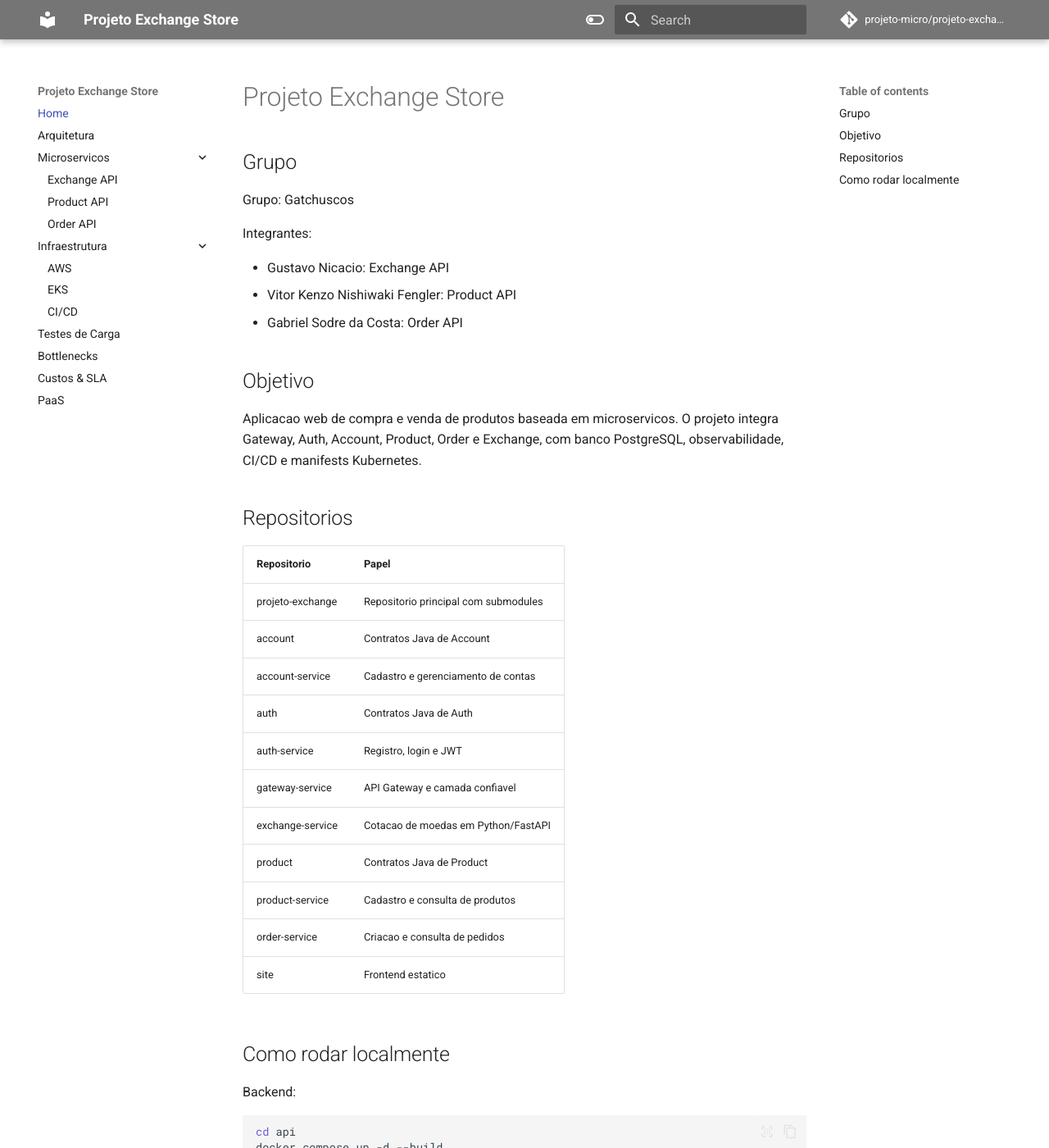
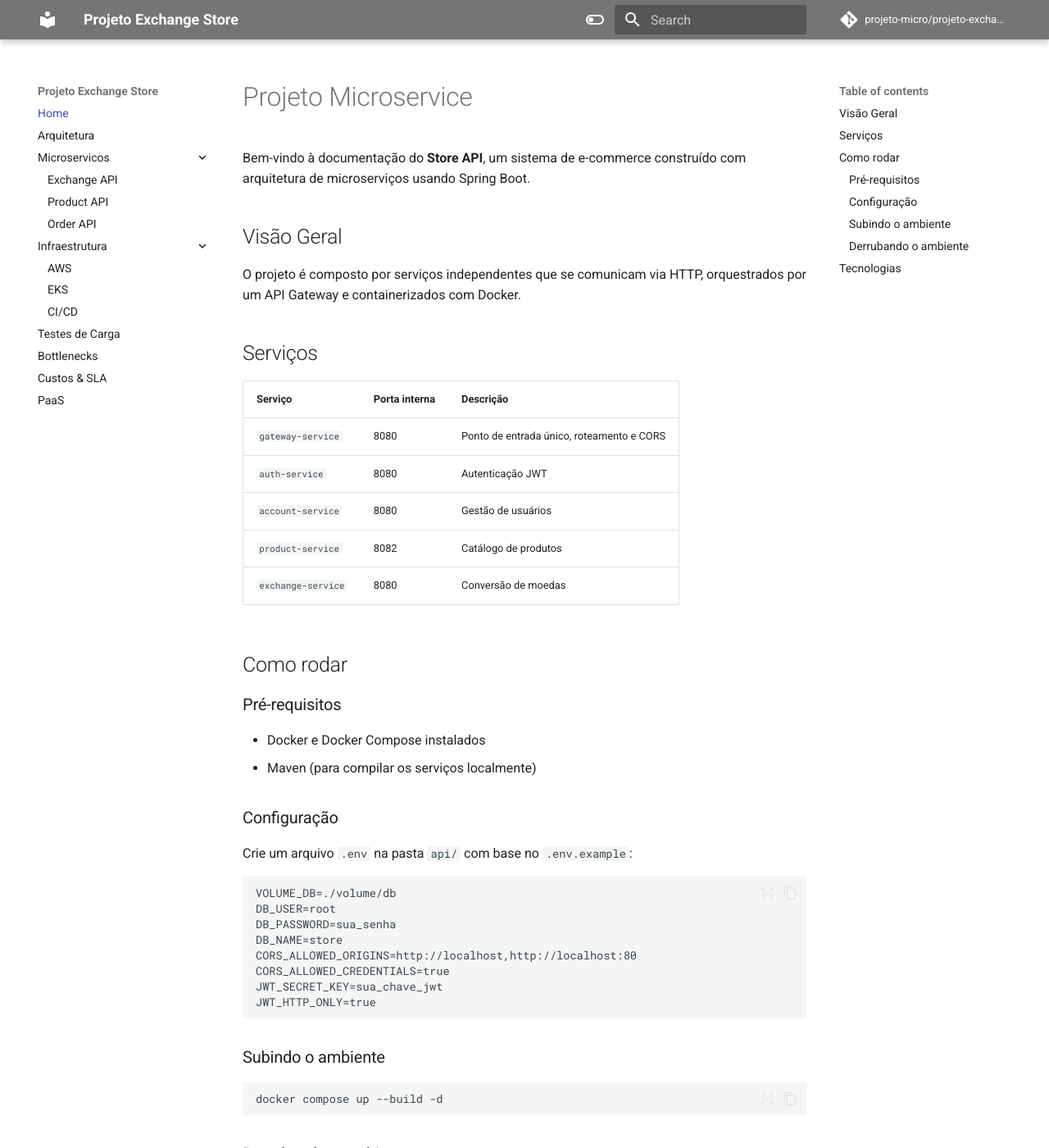
Before and after one commit to projeto-micro/projeto, an MkDocs documentation site: the page built from docs/index.md, in a window 1280 px wide and 1400 px high. Shown: the whole window at 82% size. Built offline with MkDocs 1.6.1 and Material for MkDocs 9.7.7, drawn with Linux system fonts in a browser that asks for light colours; comment, search, counter and statistics services are not loaded; some of the changed text lies outside the part shown.

Commit message:
Revise documentation for Microservice project
Updated project name and documentation structure for the microservice architecture. Added service details, prerequisites, and local setup instructions.

````diff
--- a/docs/index.md
+++ b/docs/index.md
@@ -1,56 +1,61 @@
-# Projeto Exchange Store
+# Projeto Microservice
 
-## Grupo
+Bem-vindo à documentação do **Store API**, um sistema de e-commerce construído com arquitetura de microserviços usando Spring Boot.
 
-Grupo: Gatchuscos
+## Visão Geral
 
-Integrantes:
+O projeto é composto por serviços independentes que se comunicam via HTTP, orquestrados por um API Gateway e containerizados com Docker.
 
-- Gustavo Nicacio: Exchange API
-- Vitor Kenzo Nishiwaki Fengler: Product API
-- Gabriel Sodre da Costa: Order API
+## Serviços
 
-## Objetivo
+| Serviço | Porta interna | Descrição |
+|---|---|---|
+| `gateway-service` | 8080 | Ponto de entrada único, roteamento e CORS |
+| `auth-service` | 8080 | Autenticação JWT |
+| `account-service` | 8080 | Gestão de usuários |
+| `product-service` | 8082 | Catálogo de produtos |
+| `exchange-service` | 8080 | Conversão de moedas |
 
-Aplicacao web de compra e venda de produtos baseada em microservicos. O projeto integra Gateway, Auth, Account, Product, Order e Exchange, com banco PostgreSQL, observabilidade, CI/CD e manifests Kubernetes.
+## Como rodar
 
-## Repositorios
+### Pré-requisitos
 
-| Repositorio | Papel |
-| --- | --- |
-| projeto-exchange | Repositorio principal com submodules |
-| account | Contratos Java de Account |
-| account-service | Cadastro e gerenciamento de contas |
-| auth | Contratos Java de Auth |
-| auth-service | Registro, login e JWT |
-| gateway-service | API Gateway e camada confiavel |
-| exchange-service | Cotacao de moedas em Python/FastAPI |
-| product | Contratos Java de Product |
-| product-service | Cadastro e consulta de produtos |
-| order-service | Criacao e consulta de pedidos |
-| site | Frontend estatico |
+- Docker e Docker Compose instalados
+- Maven (para compilar os serviços localmente)
 
-## Como rodar localmente
+### Configuração
 
-Backend:
+Crie um arquivo `.env` na pasta `api/` com base no `.env.example`:
 
-```powershell
-cd api
-docker compose up -d --build
+```dotenv
+VOLUME_DB=./volume/db
+DB_USER=root
+DB_PASSWORD=sua_senha
+DB_NAME=store
+CORS_ALLOWED_ORIGINS=http://localhost,http://localhost:80
+CORS_ALLOWED_CREDENTIALS=true
+JWT_SECRET_KEY=sua_chave_jwt
+JWT_HTTP_ONLY=true
 ```
 
-Frontend:
+### Subindo o ambiente
 
-```powershell
-cd web
-docker compose up -d
+```bash
+docker compose up --build -d
 ```
 
-URLs:
+### Derrubando o ambiente
 
-| Servico | URL |
-| --- | --- |
-| Site | http://localhost:8088 |
-| Gateway | http://localhost:8080 |
-| Prometheus | http://localhost:9090 |
-| Grafana | http://localhost:3000 |
+```bash
+docker compose down -v
+```
+
+## Tecnologias
+
+- **Java 25** + **Spring Boot 4**
+- **PostgreSQL 17**
+- **Flyway** — migrations de banco
+- **Spring Cloud Gateway** — roteamento
+- **JWT** — autenticação stateless
+- **Docker Compose** — orquestração local
+- **Prometheus + Grafana** — observabilidade
````
